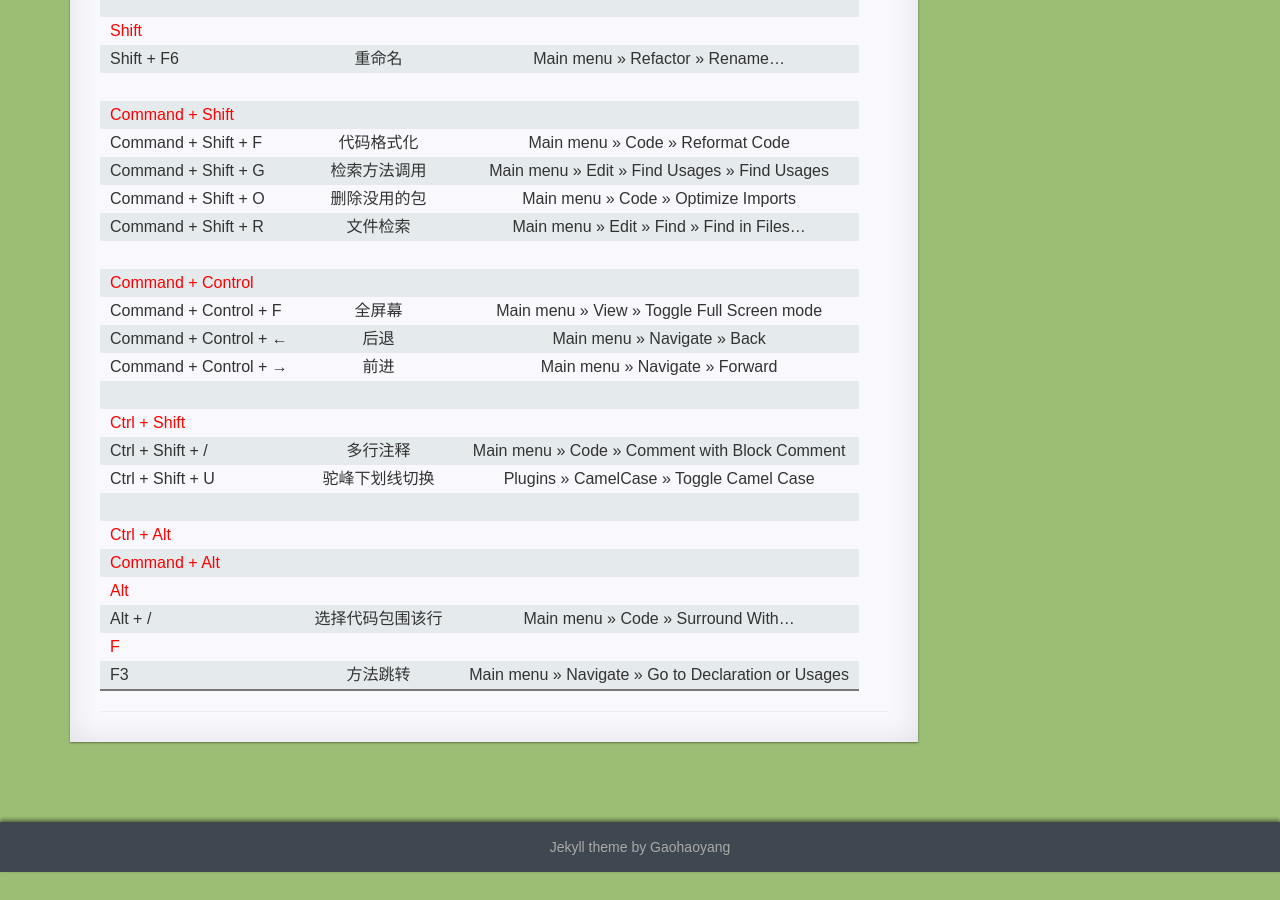
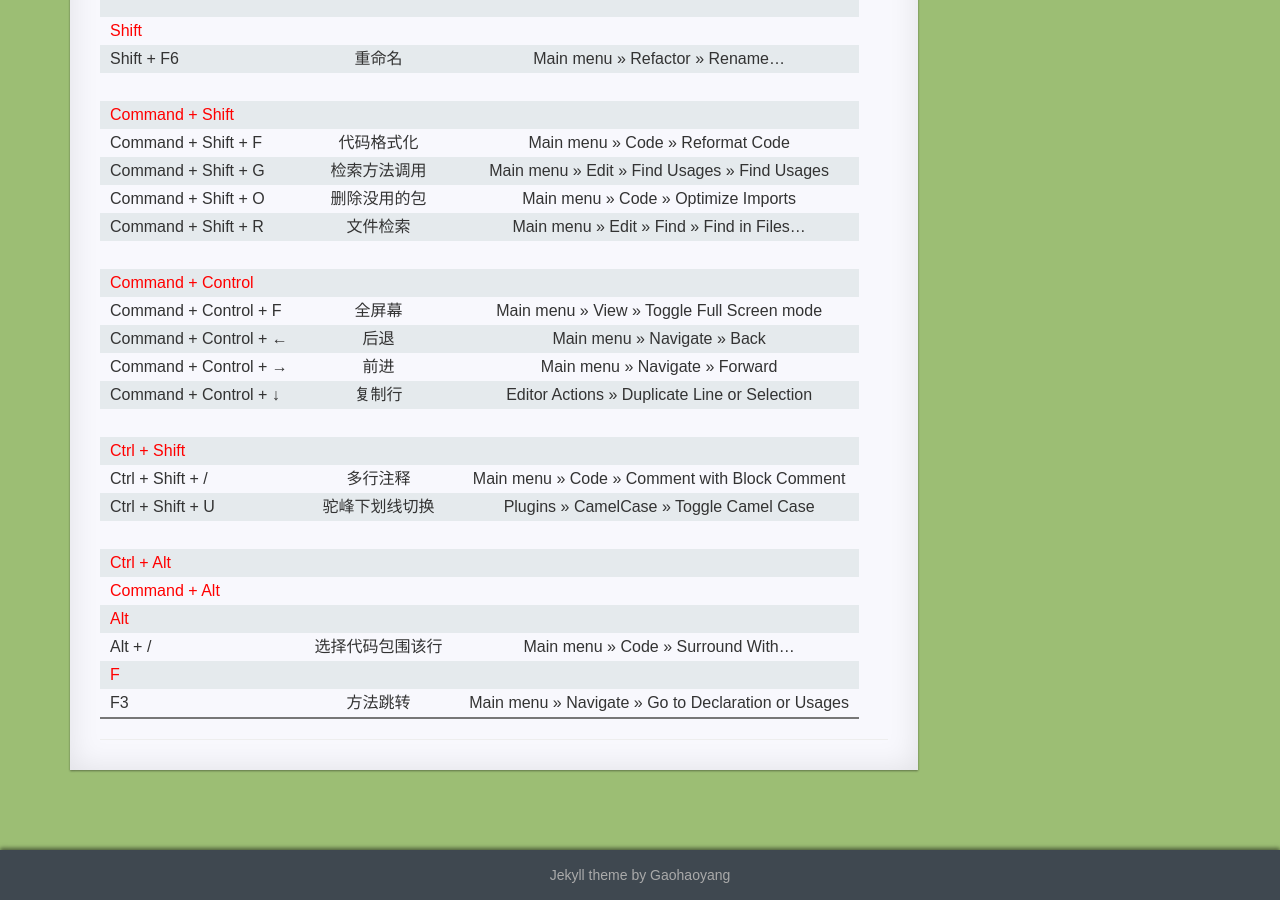
Before and after one commit to linyongchao/linyongchao.github.io, a Jekyll site: the page built from _posts/2017/2017-11-15-idea.md, in a window 1280 px wide and 900 px high, scrolled down 4259 px. Built offline with Jekyll 4.4.1, drawn with Linux system fonts in a browser that asks for light colours; comment, search, counter and statistics services are not loaded; before the commit the page ends 5131 px from its top, so only the background shows below that.

Commit message:
add:idea复制行快捷键

```diff
--- a/_posts/2017/2017-11-15-idea.md
+++ b/_posts/2017/2017-11-15-idea.md
@@ -139,6 +139,7 @@ Mac下默认是不显示水平滚动条的，只有在鼠标点击且移动内
 | Command + Control + F	|	全屏幕 |Main menu >> View >> Toggle Full Screen mode|
 | Command + Control + ←|   后退  |Main menu >> Navigate >> Back|
 | Command + Control + →|   前进  |Main menu >> Navigate >> Forward|
+| Command + Control + ↓	|	复制行 |Editor Actions >> Duplicate Line or Selection|
 |	|	|
 |<font color="red">Ctrl + Shift</font>|
 | Ctrl + Shift + /	|	多行注释 |Main menu >> Code >> Comment with Block Comment|
```
